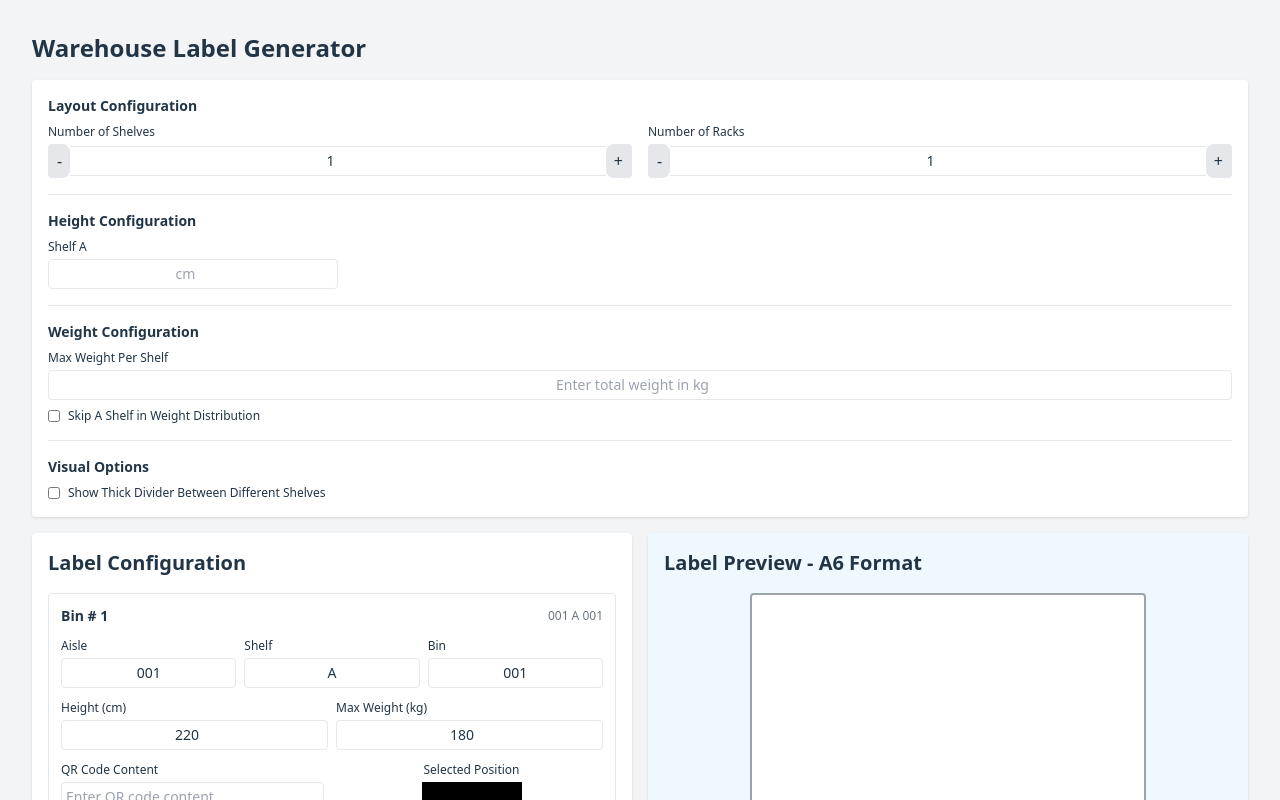
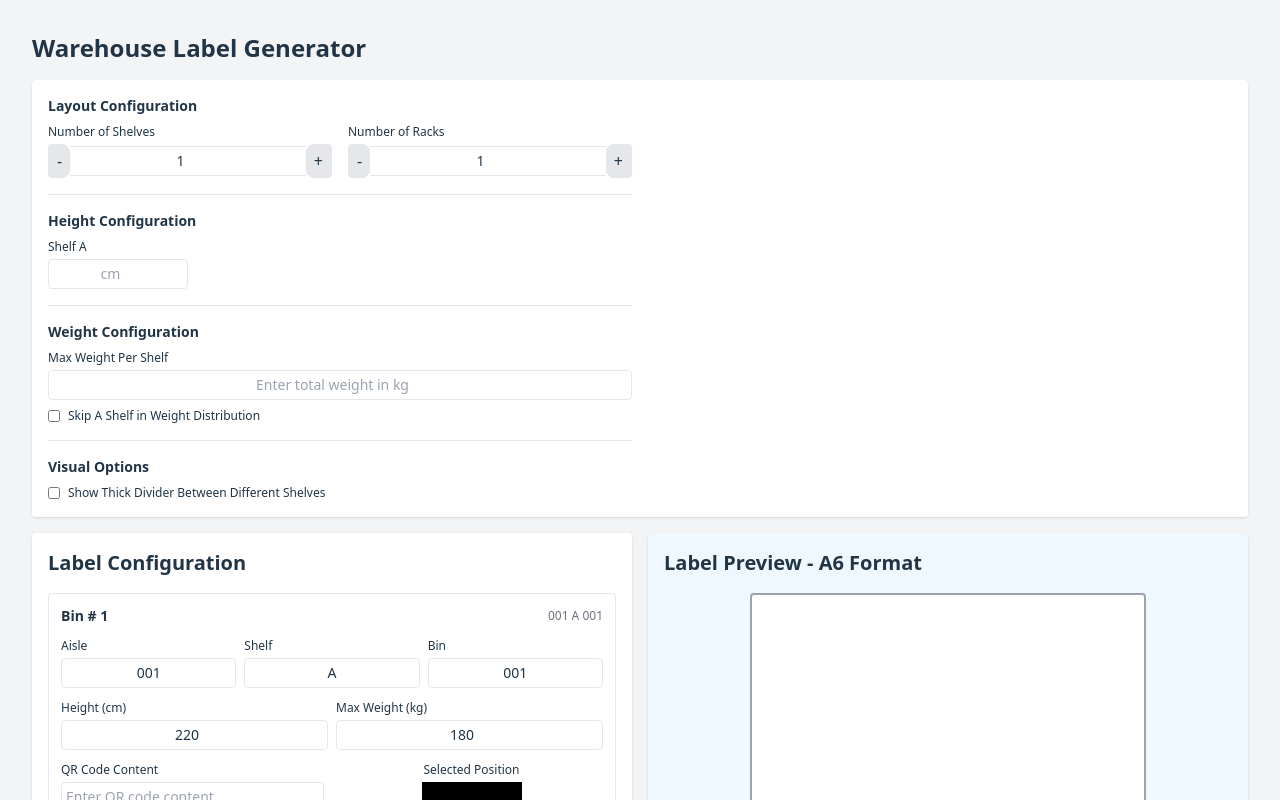
Before and after one commit to biorkes/wh-label-maker, a Vue app: page / in a window 1280 px wide. Shown: the top 800 px of the page. Built offline with nearby package versions, Linux system fonts and the light colour scheme.

Commit message:
main conf in 50%

```diff
--- a/src/App.vue
+++ b/src/App.vue
@@ -252,8 +252,10 @@ watch(
     <h1 class="text-2xl font-bold mb-4">Warehouse Label Generator</h1>
 
     <!-- Shelf and Rack Configuration -->
-    <div class="bg-white p-4 rounded shadow mb-4">
+    <div class="bg-white p-4 rounded shadow mb-4 grid grid-cols-1 md:grid-cols-2 gap-4">
+
       <!-- Layout Configuration -->
+      <div>
         <div class="border-b pb-4 mb-4">
           <h3 class="text-sm font-semibold mb-2">Layout Configuration</h3>
           <div class="grid grid-cols-2 gap-4">
@@ -367,6 +369,8 @@ watch(
             </label>
           </div>
         </div>
+      </div>
+
     </div>
 
     <div class="grid grid-cols-1 md:grid-cols-2 gap-4">
@@ -700,6 +704,7 @@ watch(
 
 body {
   background-color: #f3f4f6;
+  min-height: 100vh;
 }
 
 /* Fix for html2canvas PDF generation image shifting */
@@ -711,4 +716,11 @@ img {
 svg {
   display: inline-block !important;
 }
+
+/* Add this to remove default margin and ensure content starts from top */
+.container {
+  margin: 0;
+  margin-top: 0;
+  padding-top: 1rem;
+}
 </style>
```
Lines whose indentation alone changed are shown as unchanged.
